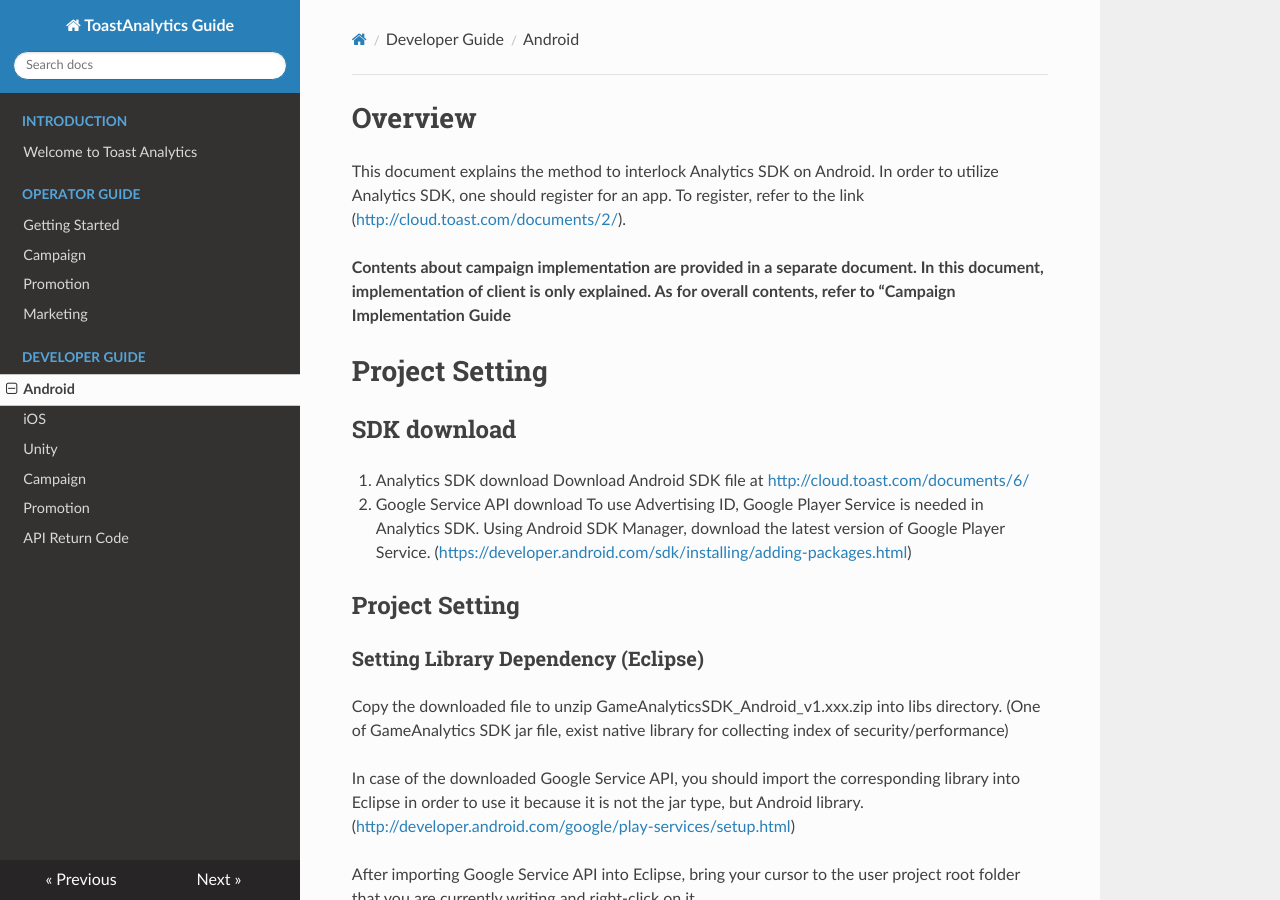
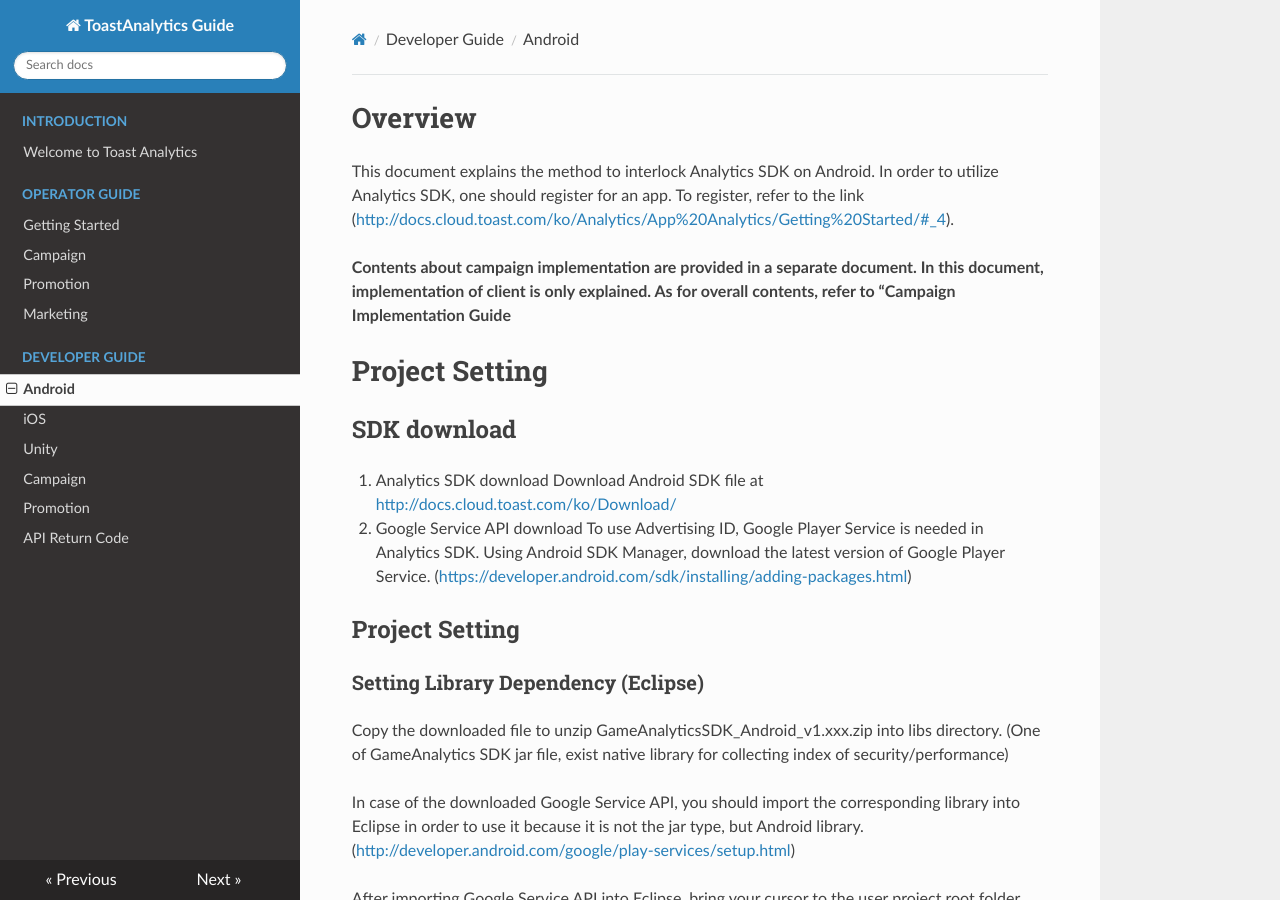
Before and after one commit to ToastAnalytics/ToastAnalytics_EN, an MkDocs documentation site: the page built from docs/Developer/4. Android Developer Guide.md, in a window 1280 px wide and 900 px high. Built offline with MkDocs 1.6.1, drawn with Linux system fonts in a browser that asks for light colours; nearby versions of some CDN libraries; old or Windows-style settings are respelled for this version of MkDocs; part of the change alters nothing that is shown; some of the changed text lies outside the part shown.

Commit message:
Update 4. Android Developer Guide.md

````diff
--- a/docs/Developer/4. Android Developer Guide.md
+++ b/docs/Developer/4. Android Developer Guide.md
@@ -1,6 +1,6 @@
 # Overview
 
-This document explains the method to interlock Analytics SDK on Android. In order to utilize Analytics SDK, one should register for an app. To register, refer to the link (<http://cloud.toast.com/documents/2/>).
+This document explains the method to interlock Analytics SDK on Android. In order to utilize Analytics SDK, one should register for an app. To register, refer to the link (<http://docs.cloud.toast.com/ko/Analytics/App%20Analytics/Getting%20Started/#_4>).
 
 **Contents about campaign implementation are provided in a separate document. In this document, implementation of client is only explained. As for overall contents, refer to “Campaign Implementation Guide**
 
@@ -11,7 +11,7 @@ This document explains the method to interlock Analytics SDK on Android. In orde
 ## SDK download
 
 1. Analytics SDK download
- Download Android SDK file at <http://cloud.toast.com/documents/6/>
+ Download Android SDK file at <http://docs.cloud.toast.com/ko/Download/>
 2. Google Service API download
  To use Advertising ID, Google Player Service is needed in Analytics SDK. Using Android SDK Manager, download the latest version of Google Player Service.
     (<https://developer.android.com/sdk/installing/adding-packages.html>)
@@ -453,7 +453,7 @@ public class TestActivity extends Activity {
 
 Next, set the user ID information which was set as the register function element offered by Toast Cloud SDK as the element for GameAnalytics.tracePushUserId function. This user ID may differ from the user ID set in GameAnalytics.setUserId and it must be the user ID used as the element for 'register' function. Please refer to "Client SDK Guide" offered by Toast Cloud Push for more information on register function.
 
-http://cloud.toast.com/documents/18/?content_id=145
+http://docs.cloud.toast.com/ko/Notification/Push/Client%20SDK%20Guide/
 
 ```java
 import com.toast.android.analytics.GameAnalytics;
````
